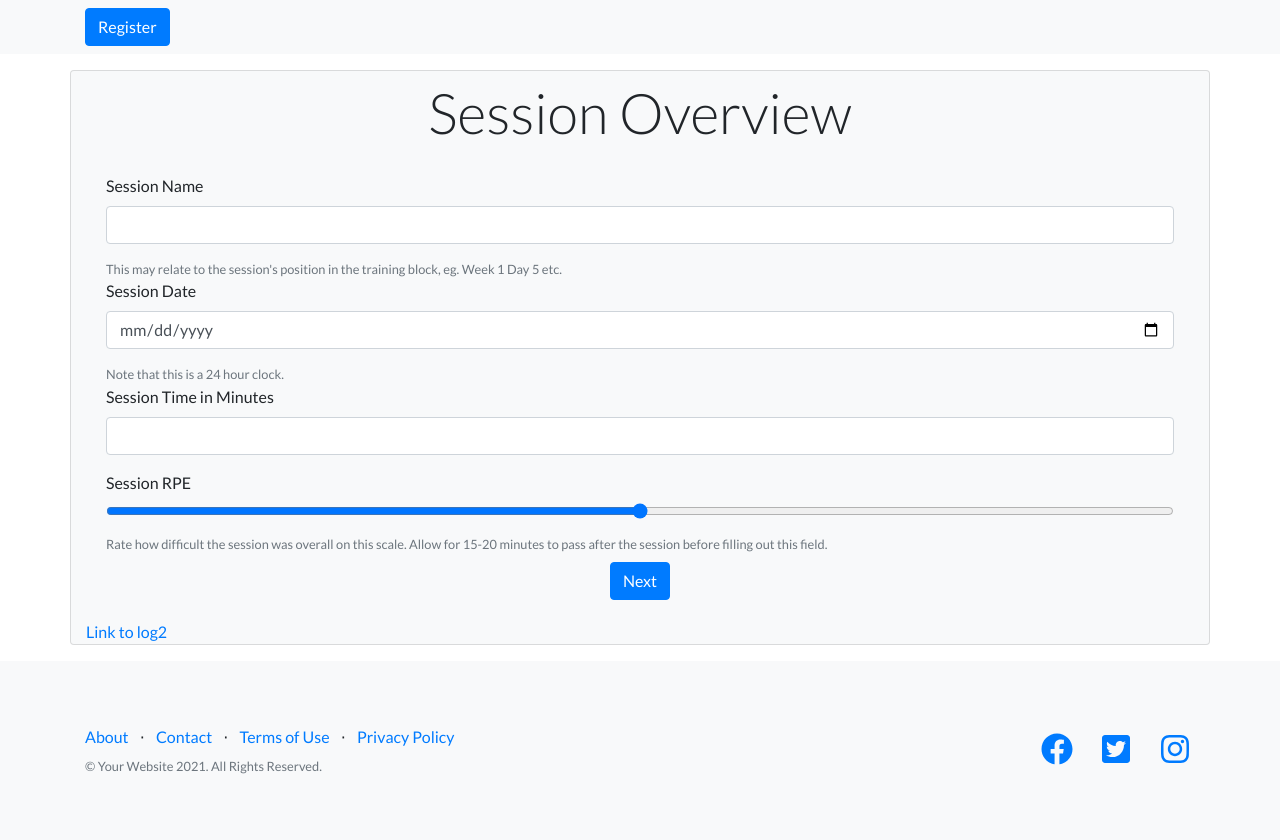
After one commit to Code-Institute-Submissions/niall-mulcahy-MS3_JulyResub, a Flask app: page /edit_session/1 in a window 1280 px wide. The commit adds this page. Run offline with Flask 2, Linux system fonts and the light colour scheme; data comes from the database, SQL or seed files in the repository; some libraries are stand-ins or nearby versions.

Commit message:
have the edit session wired up to the correct session

```diff
--- a/run.py
+++ b/run.py
@@ -344,6 +344,18 @@ def log3():
     return render_template("log3.html", listb=listb, sessiondata=sessiondata, sets=sets)
 
 
+@app.route("/edit_session/<SessionId>", methods=["GET", "POST"])
+def edit_session(SessionId):
+    connection = pymysql.connect(
+            host='localhost', user='root', passwd='', db='gymdb')
+    with connection.cursor() as cursor:
+        cursor.execute("Select * from session where SessionId = %s", SessionId)
+        session = cursor.fetchone()
+        print(session)
+        cursor.close()
+    return render_template("edit_session.html", session=session)
+
+
 @app.route("/logout", methods=["GET"])
 def logout():
     flash("You have been logged out")
--- a/templates/dashboard.html
+++ b/templates/dashboard.html
@@ -27,6 +27,7 @@
                 <td>{{ session[3] }}</td>
                 <td>{{ session[5] }}</td>
                 <td>{{ session[6] }}</td>
+                <td><a href="{{ url_for('edit_session', SessionId=session[0]) }}" class="btn btn-primary">Edit</a></td>
             </tr>
 
             {% if y|length %}
--- /dev/null
+++ b/templates/edit_session.html
@@ -0,0 +1,34 @@
+{% extends "base.html" %}
+{% block content %}
+<div class="container card bg-light mb-3 mt-3">
+    <div class="row justify-content-center">
+        <h2 class="display-4 mt-2">Session Overview</h2>
+    </div>
+    <form method="post" action="{{ url_for('edit_session', SessionId = session[0]) }}" class="card-body">
+        <div class="form-group">
+            <label for="session-name">Session Name</label>
+            <input type="text" class="form-control" required name="session-name" aria-describedby="session-name">
+        </div>
+        <small id="timeHelp" class="form-text text-muted">This may relate to the session's position in the training block, eg. Week 1 Day 5 etc.</small>
+        <div class="form-group">
+            <label for="session-date">Session Date</label>
+            <input type="date" class="form-control"  required name="session-date" aria-describedby="session-date">
+        </div>
+        <small id="timeHelp" class="form-text text-muted">Note that this is a 24 hour clock.</small>
+        <div class="form-group">
+            <label for="session-time">Session Time in Minutes</label>
+            <input type="number" name="session-time" class="form-control" required>
+        </div>
+        <div class="form-group">
+            <label for="session-rpe">Session RPE</label>
+            <input type="range" min="0" max="10" step="1" class="form-control-range" name="session-rpe" id="formControlRange">
+        </div>
+        <small id="timeHelp" class="form-text text-muted">Rate how difficult the session was overall on this scale.
+            Allow for 15-20 minutes to pass after the session before filling out this field.
+        </small>
+        <div class="row justify-content-center"><button type="submit" class="btn btn-primary mt-2 mx-auto">Next</button></div>
+    </form>
+
+    <a href="{{ url_for('log2') }}">Link to log2</a>
+</div>
+{% endblock %}
```
